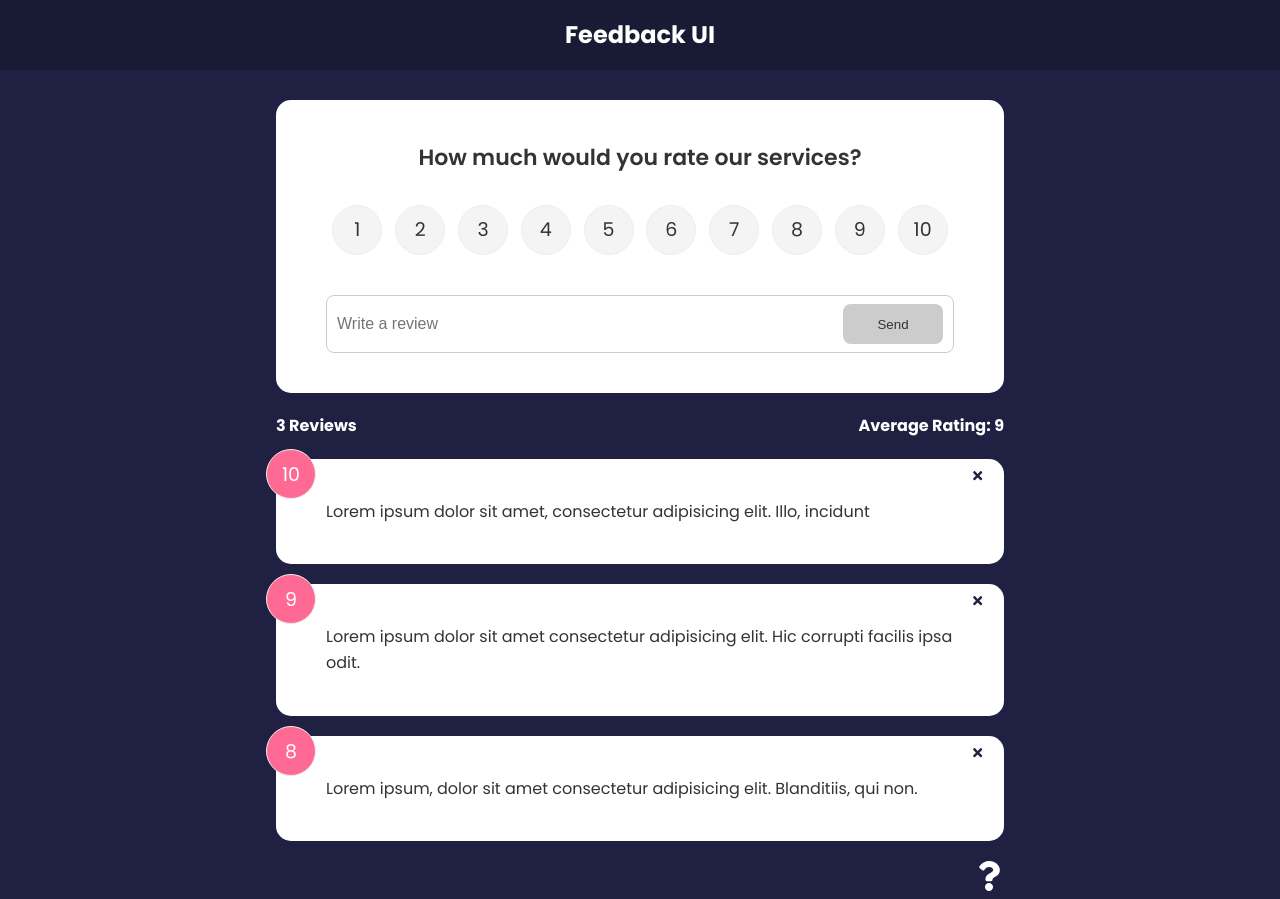
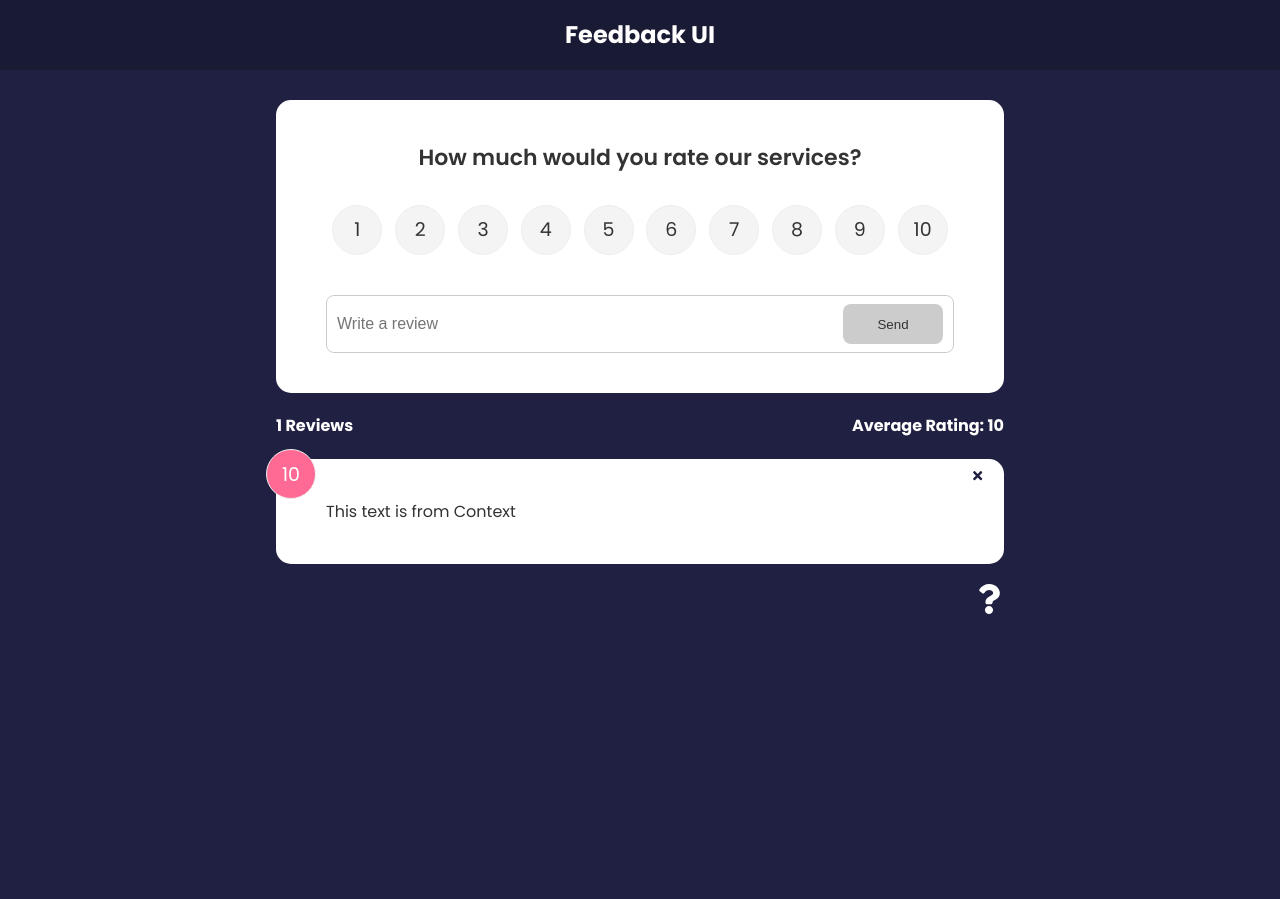
Before and after one commit to visheshtomarr/feedback-app, a React (Create React App) app: page / in a window 1280 px wide. After the commit the page ends 800 px from the top, so only its background shows below. Built offline with nearby package versions, Linux system fonts and the light colour scheme.

Commit message:
Refactored code to use global state in components

```diff
--- a/src/App.js
+++ b/src/App.js
@@ -43,8 +43,8 @@
                             element={
                                 <>
                                     <FeedbackForm handleAdd={addFeedback}/>
-                                    <FeedbackStats feedback={feedback} />
-                                    <FeedbackList feedback={feedback} handleDelete={deleteFeedback} />
+                                    <FeedbackStats />
+                                    <FeedbackList handleDelete={deleteFeedback} />
                                 </>
                             }
                         />
--- a/src/Components/FeedbackList.jsx
+++ b/src/Components/FeedbackList.jsx
@@ -1,8 +1,12 @@
 import { motion, AnimatePresence } from "framer-motion";
+import { useContext } from "react";
 import FeedbackItem from "./FeedbackItem";
-import PropTypes from 'prop-types';
+import FeedbackContext from "../Context/FeedbackContext";
 
-function FeedbackList({ feedback, handleDelete }) {
+function FeedbackList({ handleDelete }) {
+    // Create feedback object from FeedbackContext instead of prop.
+    const {feedback} = useContext(FeedbackContext);
+
     // If there is no feedback or the feedback array's lenght is zero, we return "No Feedback yet!"
     if (!feedback || feedback.length === 0) {
         return <p>No Feeback yet!</p>;
@@ -44,14 +48,4 @@
     // )
 }
 
-FeedbackList.propTypes = {
-    feedback: PropTypes.arrayOf(
-        PropTypes.shape({
-            id: PropTypes.number.isRequired,
-            rating: PropTypes.number.isRequired,
-            text: PropTypes.string.isRequired,
-        })
-    ),
-}
-
 export default FeedbackList;
--- a/src/Components/FeedbackStats.jsx
+++ b/src/Components/FeedbackStats.jsx
@@ -1,6 +1,10 @@
-import PropTypes from 'prop-types';
+import { useContext } from 'react';
+import FeedbackContext from '../Context/FeedbackContext';
 
-function FeedbackStats({ feedback }) {
+function FeedbackStats() {
+    // Create feedback object from FeedbackContext instead of prop.
+    const {feedback} = useContext(FeedbackContext);
+
     // Calculte the average rating using reduce() method.
     //
     // 'acc' is being used to accumulate the whole feedback array and
@@ -21,8 +25,4 @@
     )
 }
 
-FeedbackStats.propTypes = {
-    feedback: PropTypes.array.isRequired,
-}
-
 export default FeedbackStats;
--- a/src/Context/FeedbackContext.js
+++ b/src/Context/FeedbackContext.js
@@ -6,6 +6,7 @@
     const [feedback, setFeedback] = useState([
         {
             id: 1,
+            rating: 10,
             text: 'This text is from Context',
         }
     ])
```
